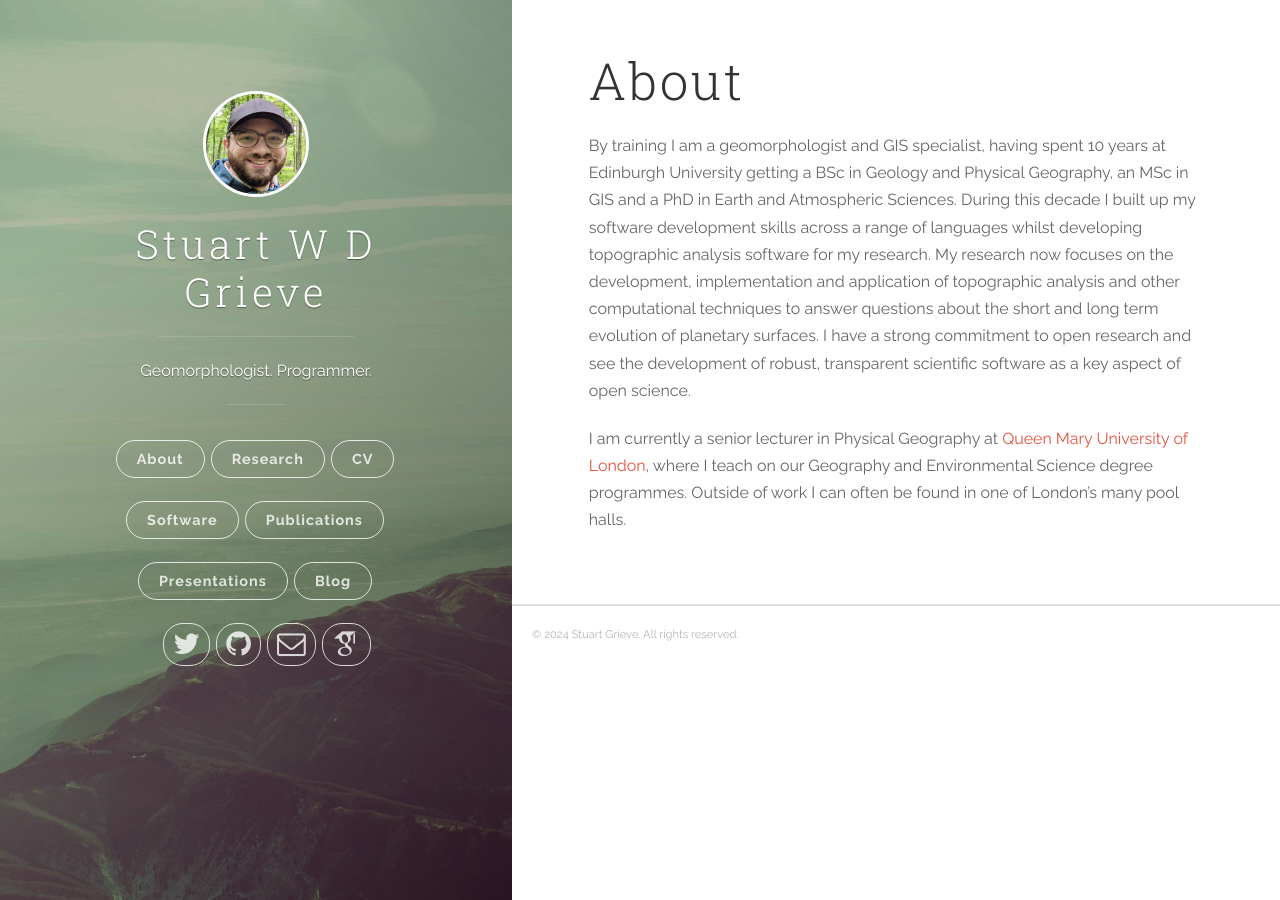
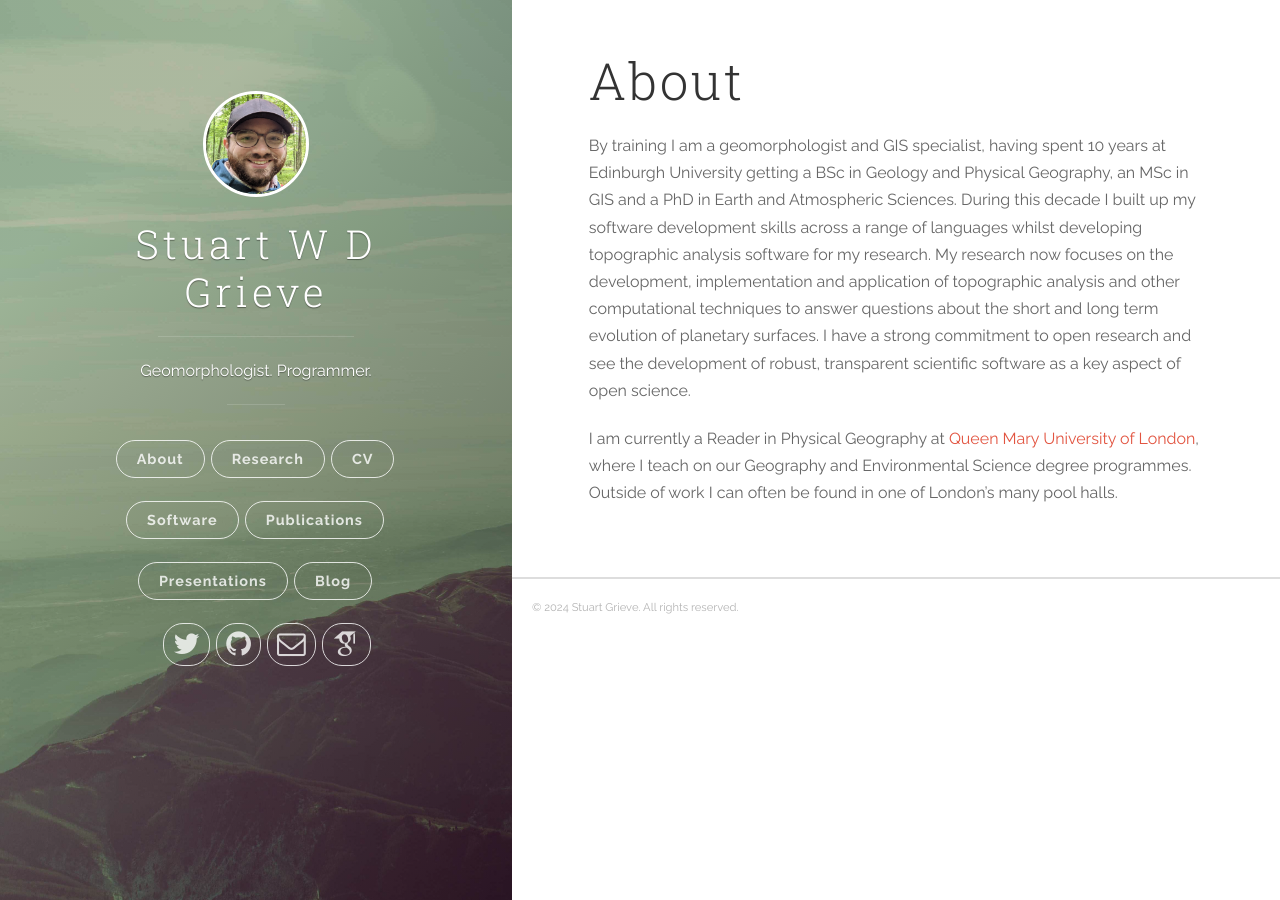
Before and after one commit to sgrieve/sgrieve.github.io, a Jekyll site: the page built from about.md, in a window 1280 px wide. Built offline with Jekyll 4.4.1, drawn with Linux system fonts in a browser that asks for light colours; nearby versions of some CDN libraries; some web fonts are replaced.

Commit message:
updating job title after promotion

```diff
--- a/about.md
+++ b/about.md
@@ -6,4 +6,4 @@ permalink: about/
 
 By training I am a geomorphologist and GIS specialist, having spent 10 years at Edinburgh University getting a BSc in Geology and Physical Geography, an MSc in GIS and a PhD in Earth and Atmospheric Sciences. During this decade I built up my software development skills across a range of languages whilst developing topographic analysis software for my research. My research now focuses on the development, implementation and application of topographic analysis and other computational techniques to answer questions about the short and long term evolution of planetary surfaces. I have a strong commitment to open research and see the development of robust, transparent scientific software as a key aspect of open science.
 
-I am currently a senior lecturer in Physical Geography at [Queen Mary University of London](https://www.qmul.ac.uk/geog/), where I teach on our Geography and Environmental Science degree programmes. Outside of work I can often be found in one of London's many pool halls.
+I am currently a Reader in Physical Geography at [Queen Mary University of London](https://www.qmul.ac.uk/geog/), where I teach on our Geography and Environmental Science degree programmes. Outside of work I can often be found in one of London's many pool halls.
```
